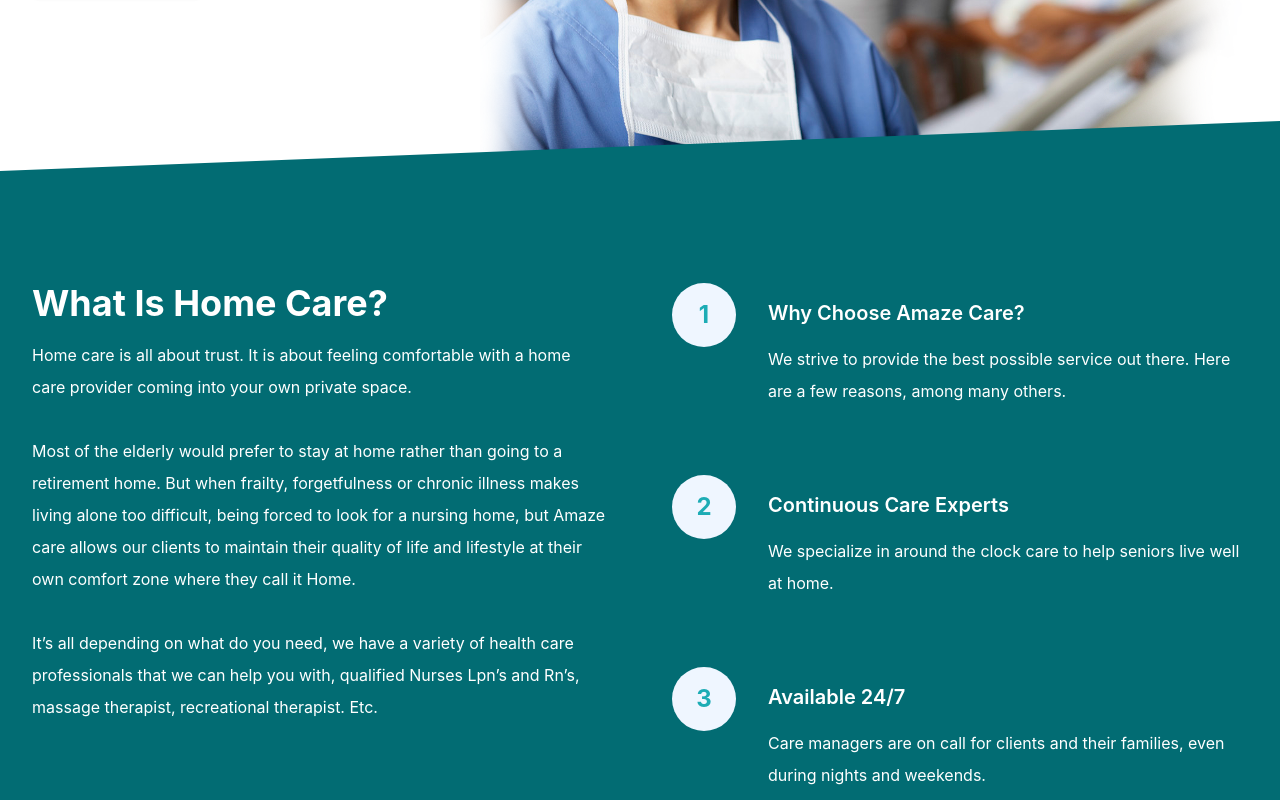
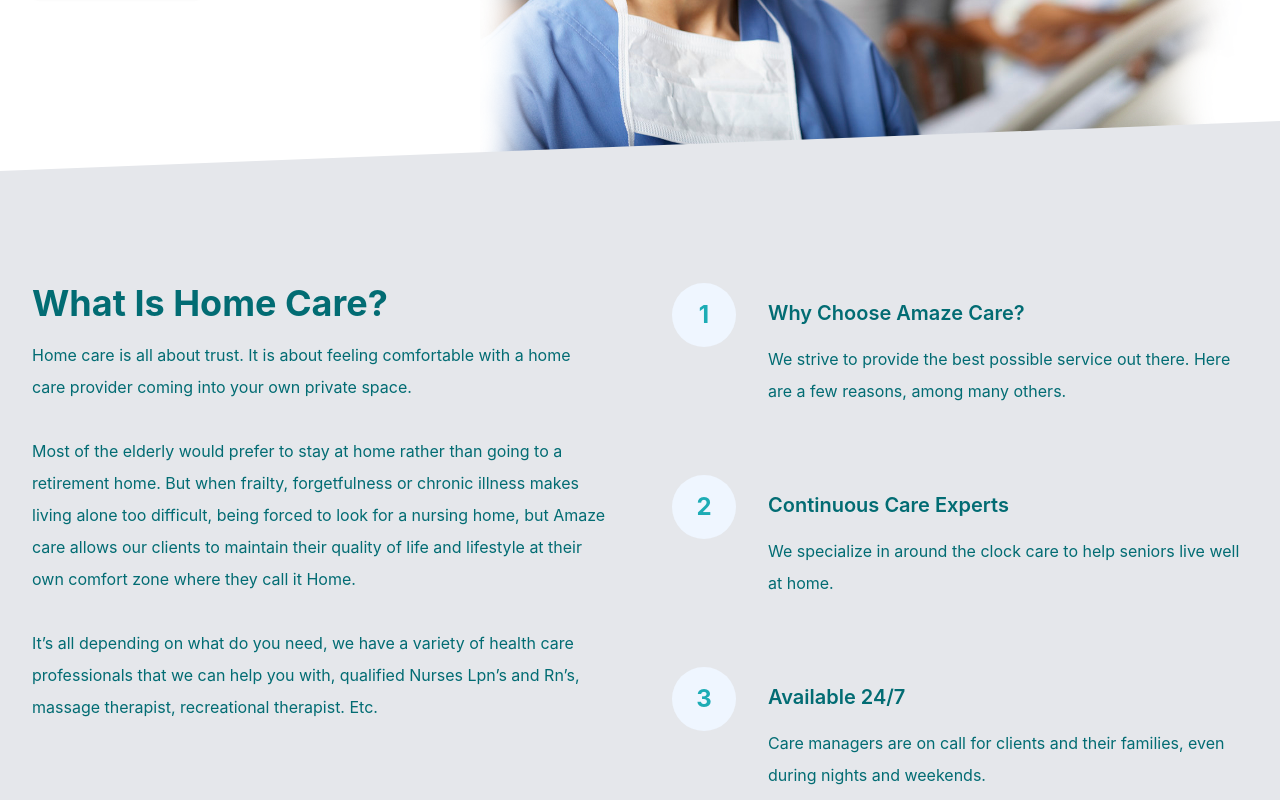
Before and after one commit to AmazeCare/App, a React (Create React App) app: page / in a window 1280 px wide. Shown: the part 400-1200 px from the top of the page. Built offline with nearby package versions, Linux system fonts and the light colour scheme; the HTML template or start-up script is replaced by a standard one.

Commit message:
changes to css

```diff
--- a/src/pages/HomePage.js
+++ b/src/pages/HomePage.js
@@ -29,7 +29,7 @@ function HomePage() {
         </div>
       </section>
 
-      <section className="py-20 bg-primary relative">
+      <section className="py-20 bg-gray-200 text-primary relative">
         <div
           className="bottom-auto top-0 left-0 right-0 w-full absolute pointer-events-none overflow-hidden -mt-20 h-20"
           style={{ transform: 'translateZ(0)' }}
@@ -44,7 +44,7 @@ function HomePage() {
             y="0"
           >
             <polygon
-              className="text-primary fill-current"
+              className="text-gray-200 fill-current"
               points="2560 0 2560 100 0 100"
             />
           </svg>
@@ -54,21 +54,21 @@ function HomePage() {
           <div className="flex flex-wrap -mx-8">
             <div className="w-full lg:w-1/2 px-8">
               <div className="mb-12 lg:mb-0 pb-12 lg:pb-0 border-b lg:border-b-0">
-                <h2 className="mb-4 text-3xl lg:text-4xl font-bold font-heading text-white">
+                <h2 className="mb-4 text-3xl lg:text-4xl font-bold font-heading ">
                   What Is Home Care?
                 </h2>
-                <p className="mb-8 leading-loose text-white">
+                <p className="mb-8 leading-loose ">
                   Home care is all about trust. It is about feeling comfortable with a home care
                   provider coming into your own private space.
                 </p>
-                <p className="mb-8 leading-loose text-white">
+                <p className="mb-8 leading-loose ">
                   Most of the elderly would prefer to stay at home rather than going to a retirement
                   home. But when frailty, forgetfulness or chronic illness makes living alone too
                   difficult, being forced to look for a nursing home, but Amaze care allows our
                   clients to maintain their quality of life and lifestyle at their own comfort zone
                   where they call it Home.
                 </p>
-                <p className="mb-8 leading-loose text-white">
+                <p className="mb-8 leading-loose ">
                   It’s all depending on what do you need, we have a variety of health care
                   professionals that we can help you with, qualified Nurses Lpn’s and Rn’s, massage
                   therapist, recreational therapist. Etc.
@@ -84,10 +84,10 @@ function HomePage() {
                     </span>
                   </div>
                   <div className="px-4">
-                    <h3 className="my-4 text-xl font-semibold text-white">
+                    <h3 className="my-4 text-xl font-semibold ">
                       Why Choose Amaze Care?
                     </h3>
-                    <p className="text-white leading-loose">
+                    <p className=" leading-loose">
                       We strive to provide the best possible service out there. Here are a few reasons,
                       among many others.
                     </p>
@@ -100,10 +100,10 @@ function HomePage() {
                     </span>
                   </div>
                   <div className="px-4">
-                    <h3 className="my-4 text-xl font-semibold text-white">
+                    <h3 className="my-4 text-xl font-semibold ">
                       Continuous Care Experts
                     </h3>
-                    <p className="text-white leading-loose">
+                    <p className=" leading-loose">
                       We specialize in around the clock care to help seniors live well at home.
                     </p>
                   </div>
@@ -115,10 +115,10 @@ function HomePage() {
                     </span>
                   </div>
                   <div className="px-4">
-                    <h3 className="my-4 text-xl font-semibold text-white">
+                    <h3 className="my-4 text-xl font-semibold ">
                       Available 24/7
                     </h3>
-                    <p className="text-white leading-loose">
+                    <p className=" leading-loose">
                       Care managers are on call for clients and their families, even during nights and
                       weekends.
                     </p>
@@ -130,7 +130,7 @@ function HomePage() {
         </div>
       </section>
 
-      <section className="py-20 bg-secondary relative">
+      <section className="py-20 bg-white relative">
         <div
           className="bottom-auto top-0 left-0 right-0 w-full absolute pointer-events-none overflow-hidden -mt-20 h-20"
           style={{ transform: 'translateZ(0)' }}
```
